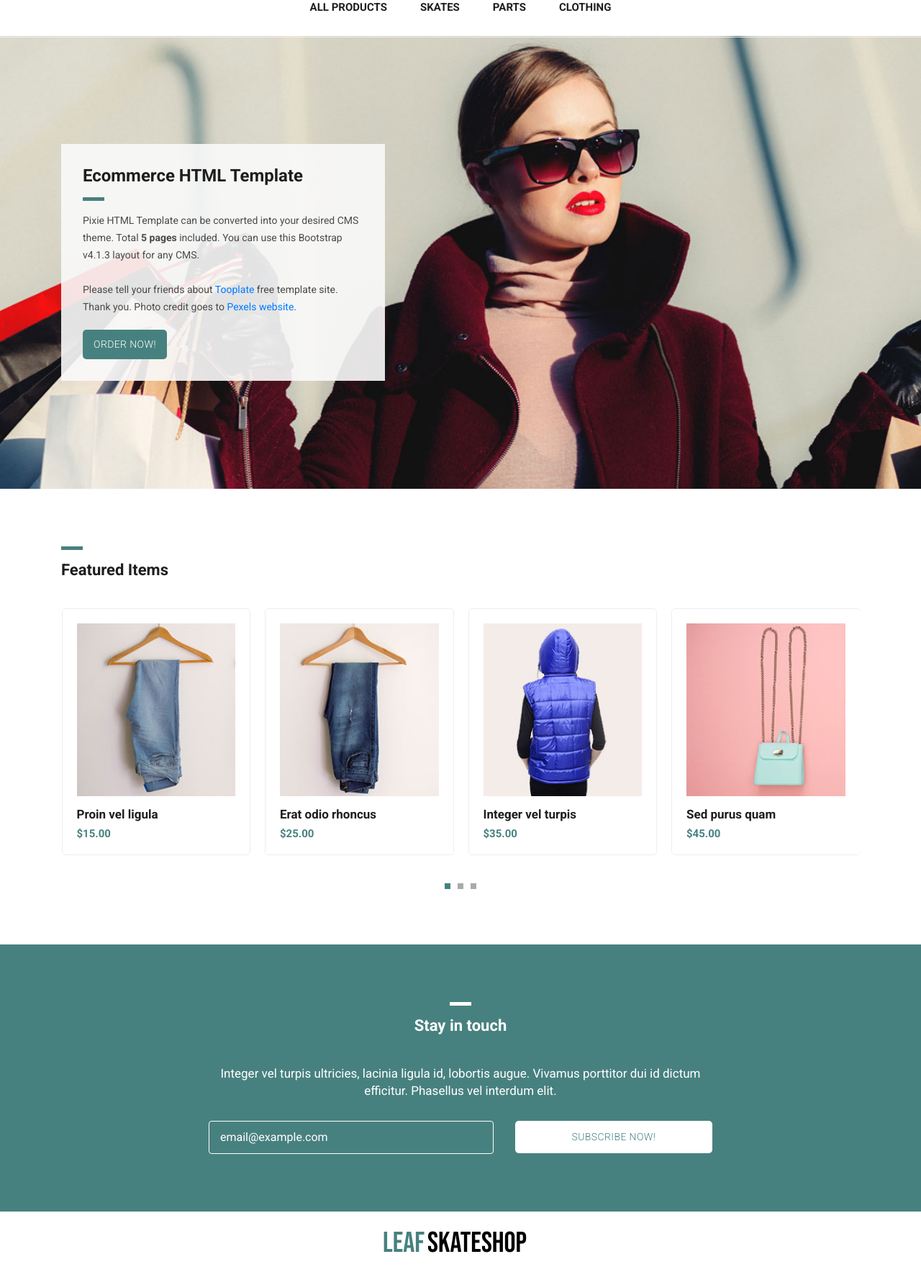
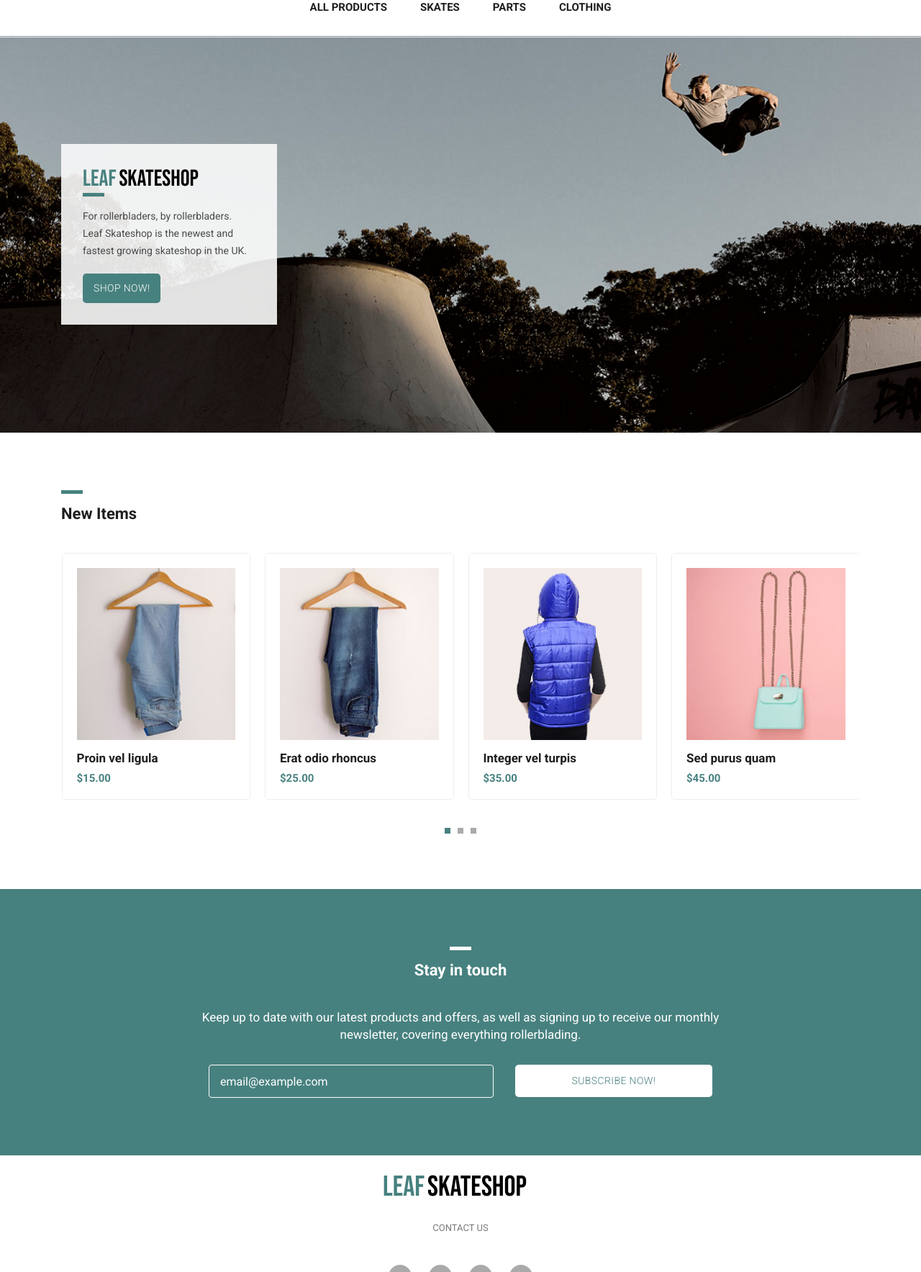
Before and after one commit to CMecrow/CM-Project-5, a Django app: page / in a window 1280 px wide. Shown: the part 114-1881 px from the top of the page at 72% size. Run offline with Django 3.2, Linux system fonts and the light colour scheme; some libraries are stand-ins or nearby versions.

Commit message:
Added homepage tweaks and image

```diff
--- a/home/templates/home/index.html
+++ b/home/templates/home/index.html
@@ -9,15 +9,12 @@
       <div class="row">
          <div class="col-md-12">
             <div class="caption">
-               <h2>Ecommerce HTML Template</h2>
+               <h2 class="banner-logo leaf">Leaf</h2><h2 class="banner-logo skateshop">Skateshop</h2>
                <div class="line-dec"></div>
-               <p>Pixie HTML Template can be converted into your desired CMS theme. Total <strong>5 pages</strong>
-                  included. You can use this Bootstrap v4.1.3 layout for any CMS.
-                  <br><br>Please tell your friends about <a rel="nofollow"
-                     href="https://www.facebook.com/tooplate/">Tooplate</a> free template site. Thank you. Photo credit
-                  goes to <a rel="nofollow" href="https://www.pexels.com">Pexels website</a>.</p>
+               <p>For rollerbladers, by rollerbladers.<br>
+                  Leaf Skateshop is the newest and fastest growing skateshop in the UK. </p>
                <div class="main-button">
-                  <a href="#">Order Now!</a>
+                  <a href="#">Shop Now!</a>
                </div>
             </div>
          </div>
@@ -33,7 +30,7 @@
          <div class="col-md-12">
             <div class="section-heading">
                <div class="line-dec"></div>
-               <h1>Featured Items</h1>
+               <h1>New Items</h1>
             </div>
          </div>
          <div class="col-md-12">
--- a/static/css/style.css
+++ b/static/css/style.css
@@ -17,3 +17,7 @@
     padding-top: 20px;
     padding-bottom: 20px;
 }
+
+.banner-logo {
+
+}
--- a/static/css/tooplate-main.css
+++ b/static/css/tooplate-main.css
@@ -130,7 +130,7 @@
 /* Banner Style */
 .banner {
 	margin-top: 50px;
-	background-image: url(../images/banner-bg.jpg);
+	background-image: url(../images/cj_header.webp);
 	background-size: cover;
 	background-repeat: no-repeat;
 	padding: 150px 0px;
@@ -139,14 +139,11 @@
 .banner .caption {
 	background-color: rgba(250,250,250,0.9);
 	padding: 30px;
-	max-width: 450px;
+	max-width: 300px;
 }
 .banner .caption h2 {
 	margin-top: 0px;
 	margin-bottom: 15px;
-	font-size: 24px;
-	font-weight: 700;
-	color: #1e1e1e;
 }
 .banner .caption .line-dec {
 	width: 30px;
--- a/templates/base.html
+++ b/templates/base.html
@@ -95,8 +95,7 @@
                 </div>
                 <div class="col-md-8 offset-md-2">
                     <div class="main-content">
-                        <p>Integer vel turpis ultricies, lacinia ligula id, lobortis augue. Vivamus porttitor dui id
-                            dictum efficitur. Phasellus vel interdum elit.</p>
+                        <p>Keep up to date with our latest products and offers, as well as signing up to receive our monthly newsletter, covering everything rollerblading.</p>
                         <div class="container">
                             <form id="subscribe" action="" method="get">
                                 <div class="row">
```
Also changed, not shown: static/images/cj_header.webp (added).
